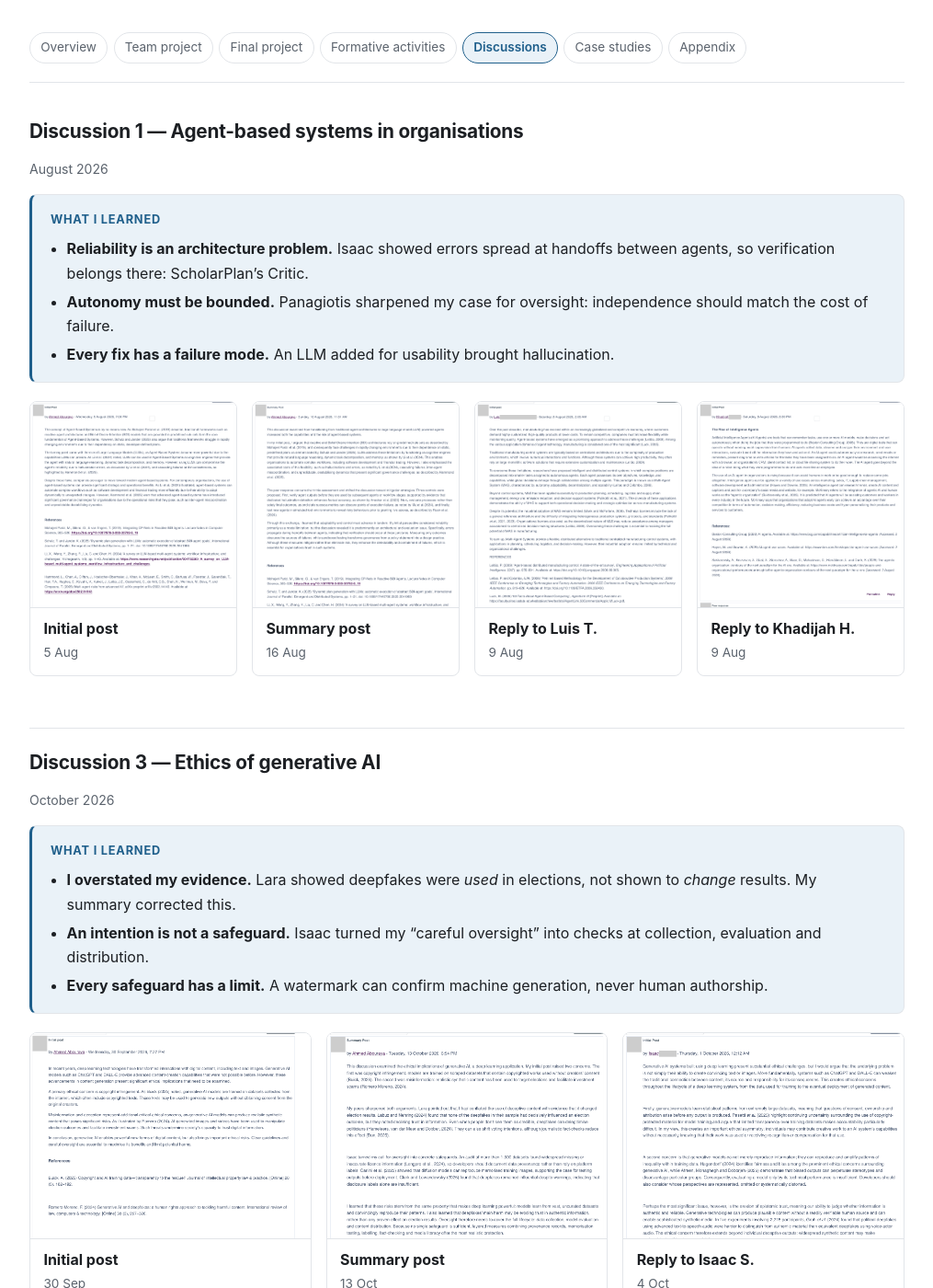
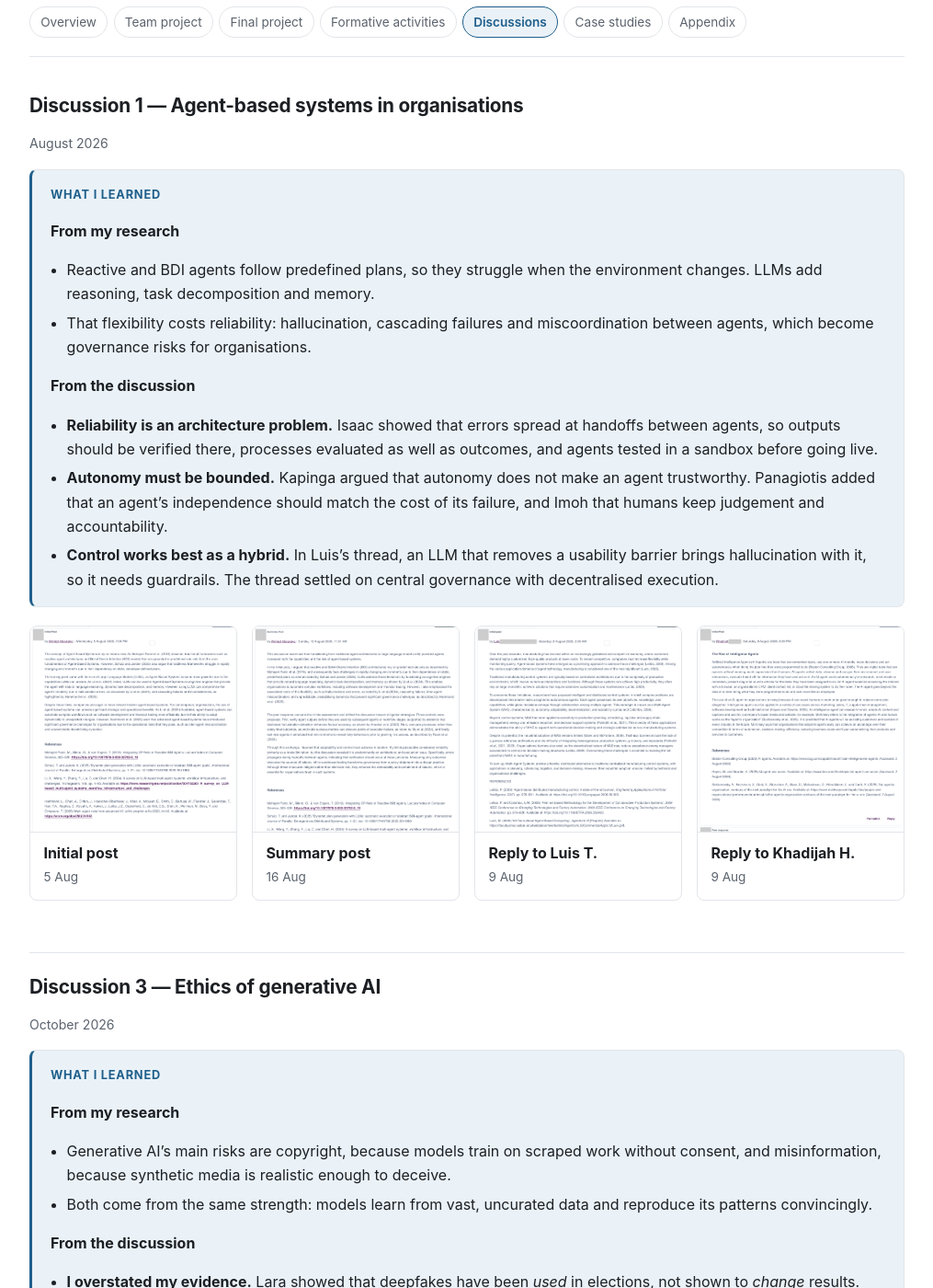
Before and after one commit to aabouraya/msc-ai-portfolio, a Jekyll site: the page built from modules/intelligent-agents/discussions.md, in a window 1280 px wide and 1400 px high, scrolled down 218 px. Shown: the whole window at 92% size, without its empty margins (132-1147 px from the left). Built offline with Jekyll 4.4.1, drawn with Linux system fonts in a browser that asks for light colours; some of the changed text lies outside the part shown.

Commit message:
adding discussions

```diff
--- a/modules/intelligent-agents/discussions.md
+++ b/modules/intelligent-agents/discussions.md
@@ -6,7 +6,6 @@ nav_order: 4
 permalink: /modules/intelligent-agents/discussions/
 summary: >-
   What I learned from each forum discussion, with my posts as screenshots.
-  Evidences LO1 and LO4.
 ---
 
 ## Discussion 1 — Agent-based systems in organisations
@@ -16,12 +15,27 @@ summary: >-
 <div class="learned" markdown="1">
 <p class="learned-title">What I learned</p>
 
-- **Reliability is an architecture problem.** Isaac showed errors spread at
-  handoffs between agents, so verification belongs there: ScholarPlan's Critic.
-- **Autonomy must be bounded.** Panagiotis sharpened my case for oversight:
-  independence should match the cost of failure.
-- **Every fix has a failure mode.** An LLM added for usability brought
-  hallucination.
+**From my research**
+
+- Reactive and BDI agents follow predefined plans, so they struggle when the
+  environment changes. LLMs add reasoning, task decomposition and memory.
+- That flexibility costs reliability: hallucination, cascading failures and
+  miscoordination between agents, which become governance risks for
+  organisations.
+
+**From the discussion**
+
+- **Reliability is an architecture problem.** Isaac showed that errors spread
+  at handoffs between agents, so outputs should be verified there, processes
+  evaluated as well as outcomes, and agents tested in a sandbox before going
+  live.
+- **Autonomy must be bounded.** Kapinga argued that autonomy does not make an
+  agent trustworthy. Panagiotis added that an agent's independence should
+  match the cost of its failure, and Imoh that humans keep judgement and
+  accountability.
+- **Control works best as a hybrid.** In Luis's thread, an LLM that removes a
+  usability barrier brings hallucination with it, so it needs guardrails. The
+  thread settled on central governance with decentralised execution.
 
 </div>
 
@@ -51,12 +65,26 @@ summary: >-
 <div class="learned" markdown="1">
 <p class="learned-title">What I learned</p>
 
-- **I overstated my evidence.** Lara showed deepfakes were *used* in elections,
-  not shown to *change* results. My summary corrected this.
-- **An intention is not a safeguard.** Isaac turned my "careful oversight" into
-  checks at collection, evaluation and distribution.
-- **Every safeguard has a limit.** A watermark can confirm machine generation,
-  never human authorship.
+**From my research**
+
+- Generative AI's main risks are copyright, because models train on scraped
+  work without consent, and misinformation, because synthetic media is
+  realistic enough to deceive.
+- Both come from the same strength: models learn from vast, uncurated data and
+  reproduce its patterns convincingly.
+
+**From the discussion**
+
+- **I overstated my evidence.** Lara showed that deepfakes have been *used* in
+  elections, not shown to *change* results. The defensible harm is lost trust
+  in authentic information.
+- **Oversight needs specific safeguards.** Isaac turned my "careful oversight"
+  into checks at each stage: record data provenance before training, test
+  outputs before deployment, and do not rely on labels alone at distribution.
+- **Every safeguard has a trade-off.** Researching watermarking for my reply,
+  I found it must balance invisibility, speed and resistance to removal. Isaac
+  added that a watermark can confirm machine generation, never human
+  authorship.
 
 </div>
 
```
Also changed, not shown: modules/intelligent-agents/case-studies.md (+1 -1 lines), modules/intelligent-agents/evaluation.md (+1 -1 lines), modules/intelligent-agents/formative-activities.md (+1 -1 lines), modules/intelligent-agents/team-project.md (+1 -2 lines).
